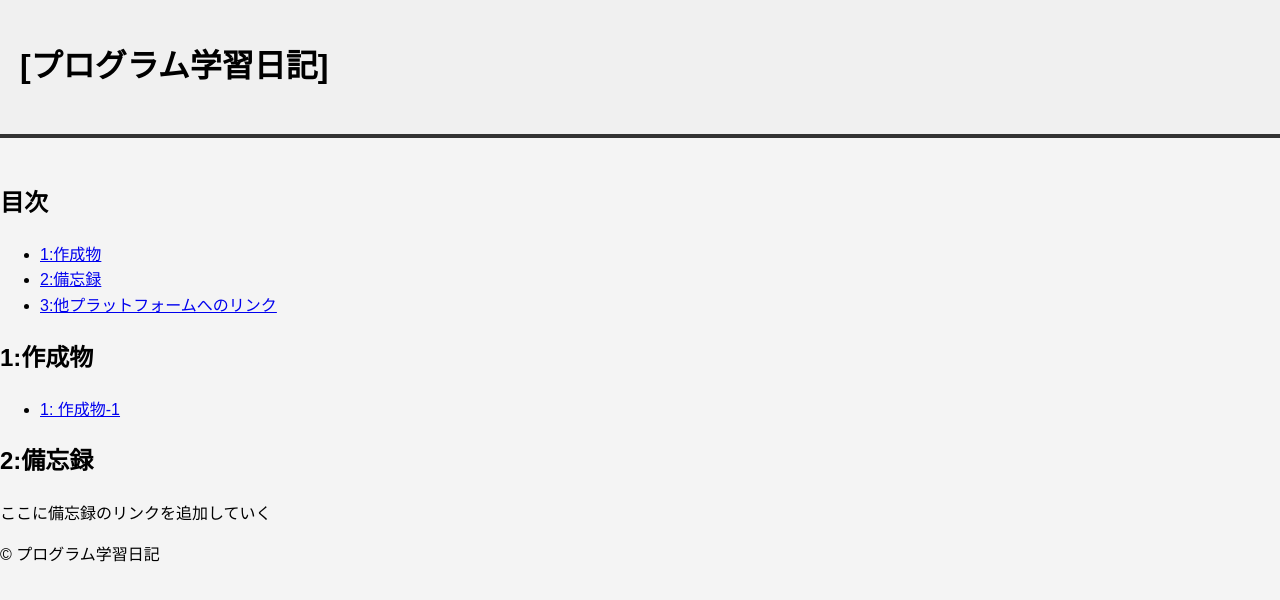
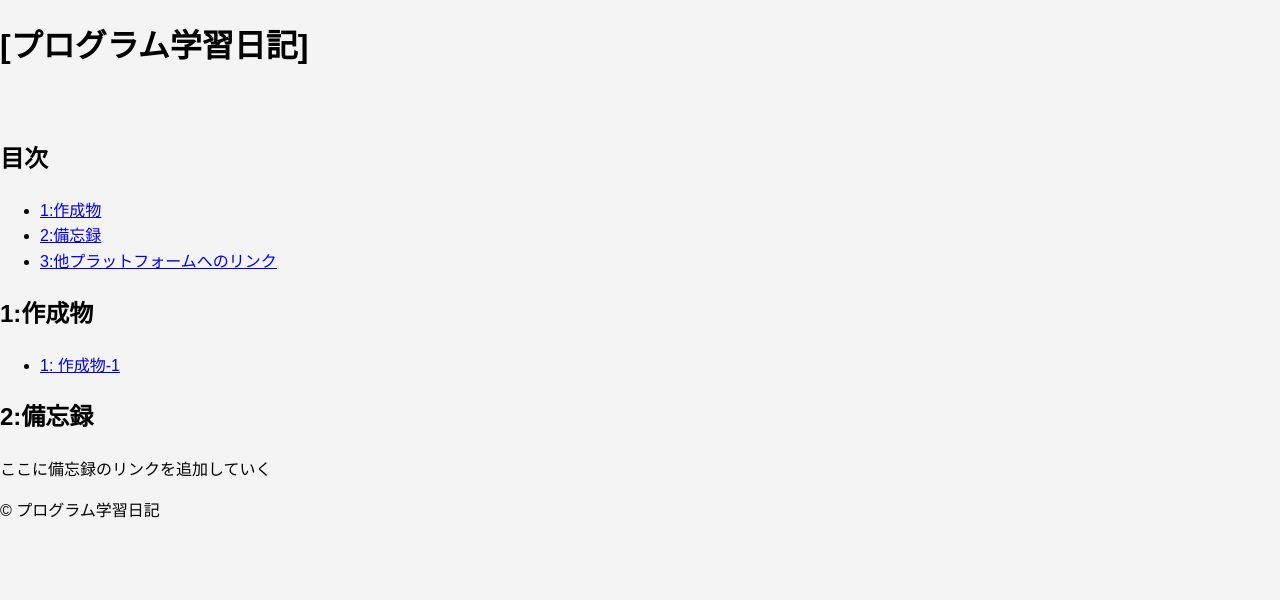
Before and after one commit to mob-ex/mypage, a plain HTML site: page index.html in a window 1280 px wide. Drawn offline with Linux system fonts and the light colour scheme.

Commit message:
Update index.html

```diff
--- a/index.html
+++ b/index.html
@@ -3,13 +3,6 @@
 <head>
   <meta charset="UTF-8" />
   <title>プログラム学習日記</title>
-  <style>
-    header{
-      padding: 20px;
-      background-color: #f0f0f0;
-      border-bottom: 4px solid #333;
-    }
-  </style>
   <link rel="stylesheet" href="mypage_stylesheet.css" />
 </head>
 <body>
```
